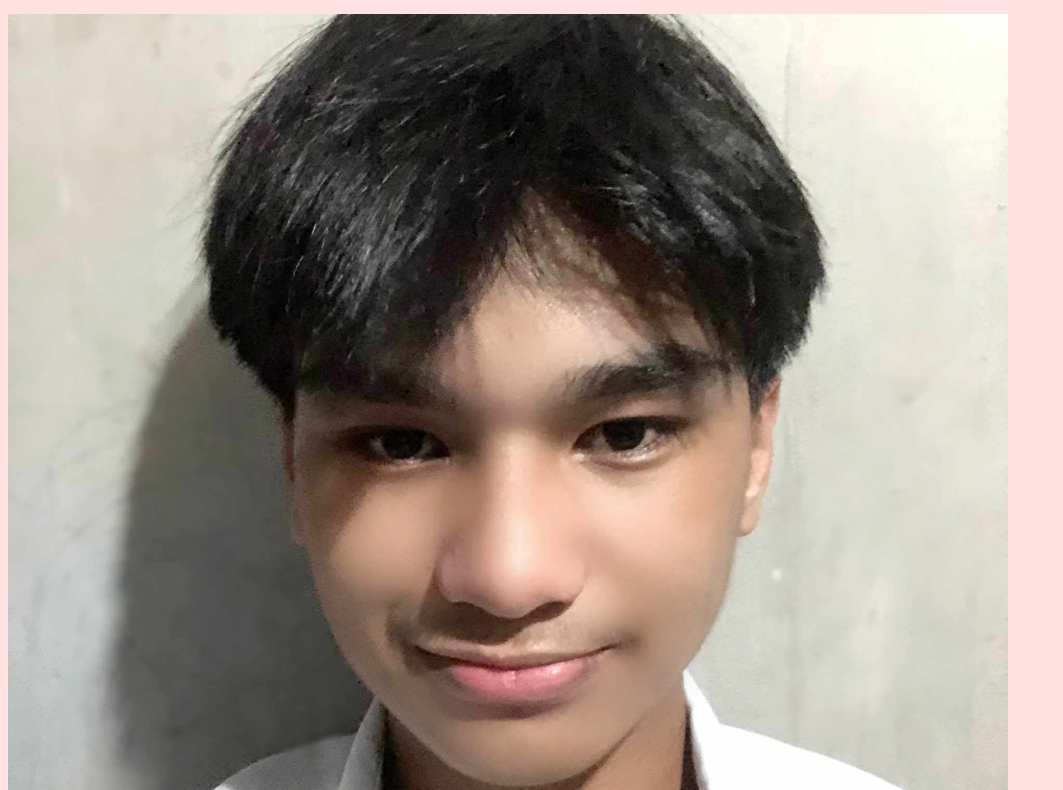
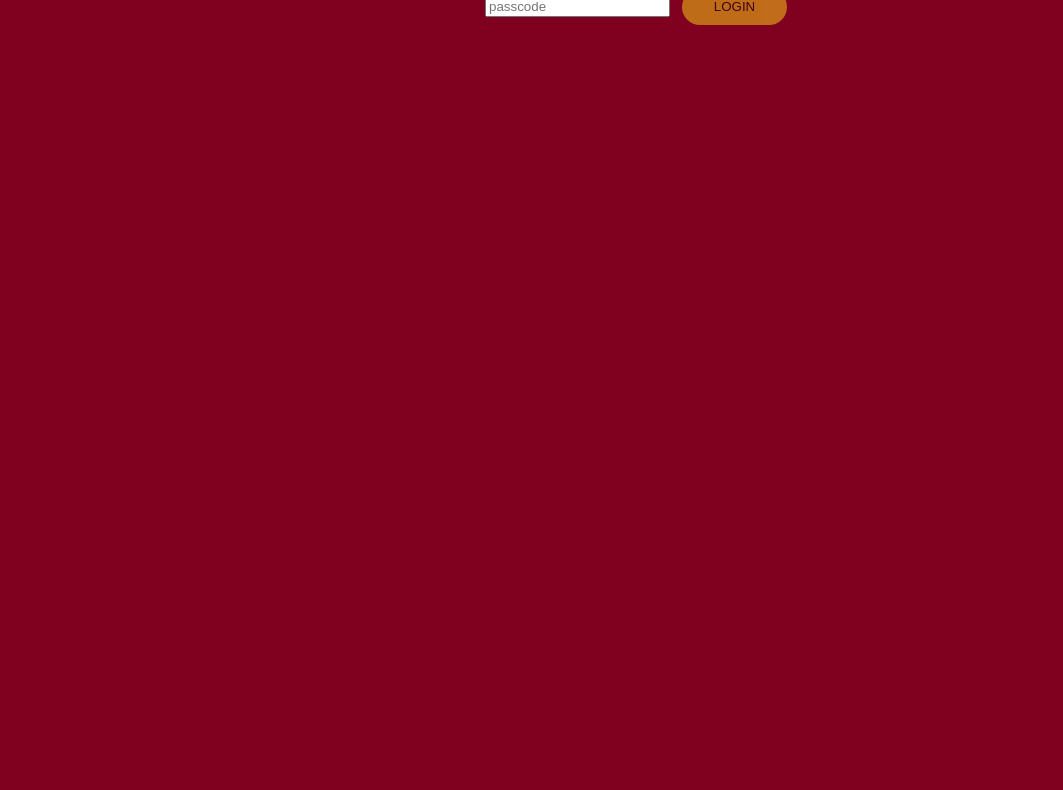
Before and after one commit to Eurie92/myself-webstite, a plain HTML site: page index.html in a window 1280 px wide. Shown: the part 99-889 px from the top of the page, without its empty margins (0-1063 px from the left). After the commit the page ends 800 px from the top, so only its background shows below. Drawn offline with Linux system fonts and the light colour scheme.

Commit message:
Update index.html

```diff
--- a/index.html
+++ b/index.html
@@ -2,21 +2,61 @@
 <html lang="en">
 <head>
     <meta charset="UTF-8">
-    <title>My first HTML page</title>
-    <link rel="stylesheet" href="style.css"
+    <title>BRUHHH ME NOOB</title>
+    <style>
+        body {
+            background-color: #800020
+        }
+
+        .noob {
+
+     background-color: rgb(255, 216, 20);
+     color: black;
+     border: none;
+     height: 36px;
+     width: 105px;
+     border-radius: 18px;
+     cursor: pointer;
+     margin: 8px;
+     vertical-align: center;
+
+
+     }
+
+     .noob {
+         opacity: 0.8
+     }
+
+     .noob {
+         opacity: 0.5
+     }
+        }
+    </style>
+    <h1>INPUT THE PASSWORD HERE OR ELSE U GAY</h1>
 </head>
 <body>
 
-        <h1>Eurie V Paulino</h1>
+      <center>
+         <input  type="password" placeholder="passcode" id="tutorial">
+         <button class="noob" onclick="protectpasscode()">LOGIN</button>
+         <script>
+            function protectpasscode() {
+               const result = document.getElementById("tutorial").value;
+               let passcode = "yougay";
+               let space = '';
+               if (result == space) {
+                  alert("Type passcode")
+               } else {
+                  if (result == passcode) {
 
-    <img src="picture1.jpeg" width="1000px" height="1000px">
-
-    <p> ICT 11-VIGAN 16 YEARS OLD</p>
-
-
-
-  <button class="join-button" onclick="location.href='gallery.html'">Gallery</button>
-
-
-</body>
+                     window.location = "gallery.html";
+                  } else {
+                     alert("Incorrect Passcode");
+                     location.reload();
+                  }
+               }
+            }
+         </script>
+      </center>
+   </body>
 </html>
```
